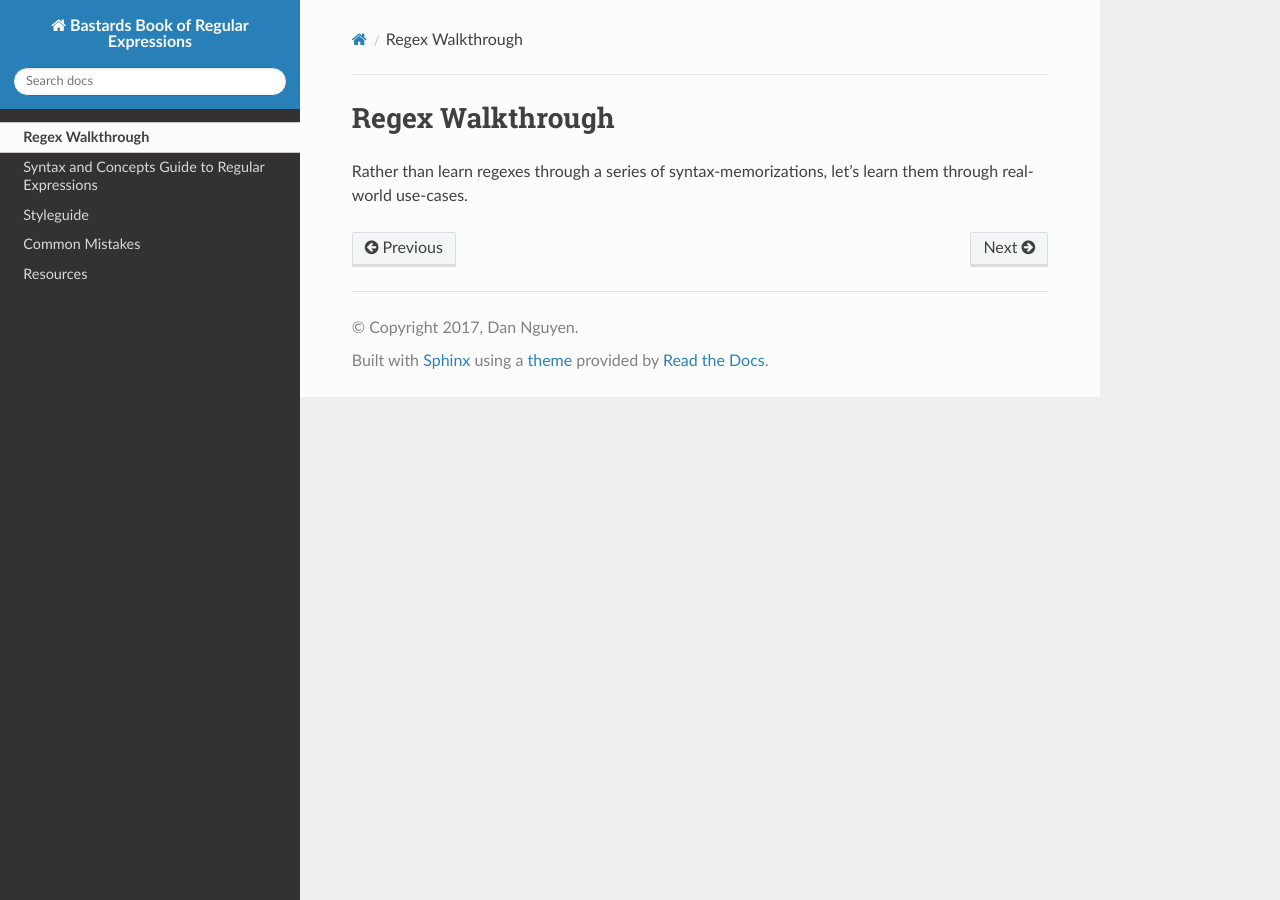
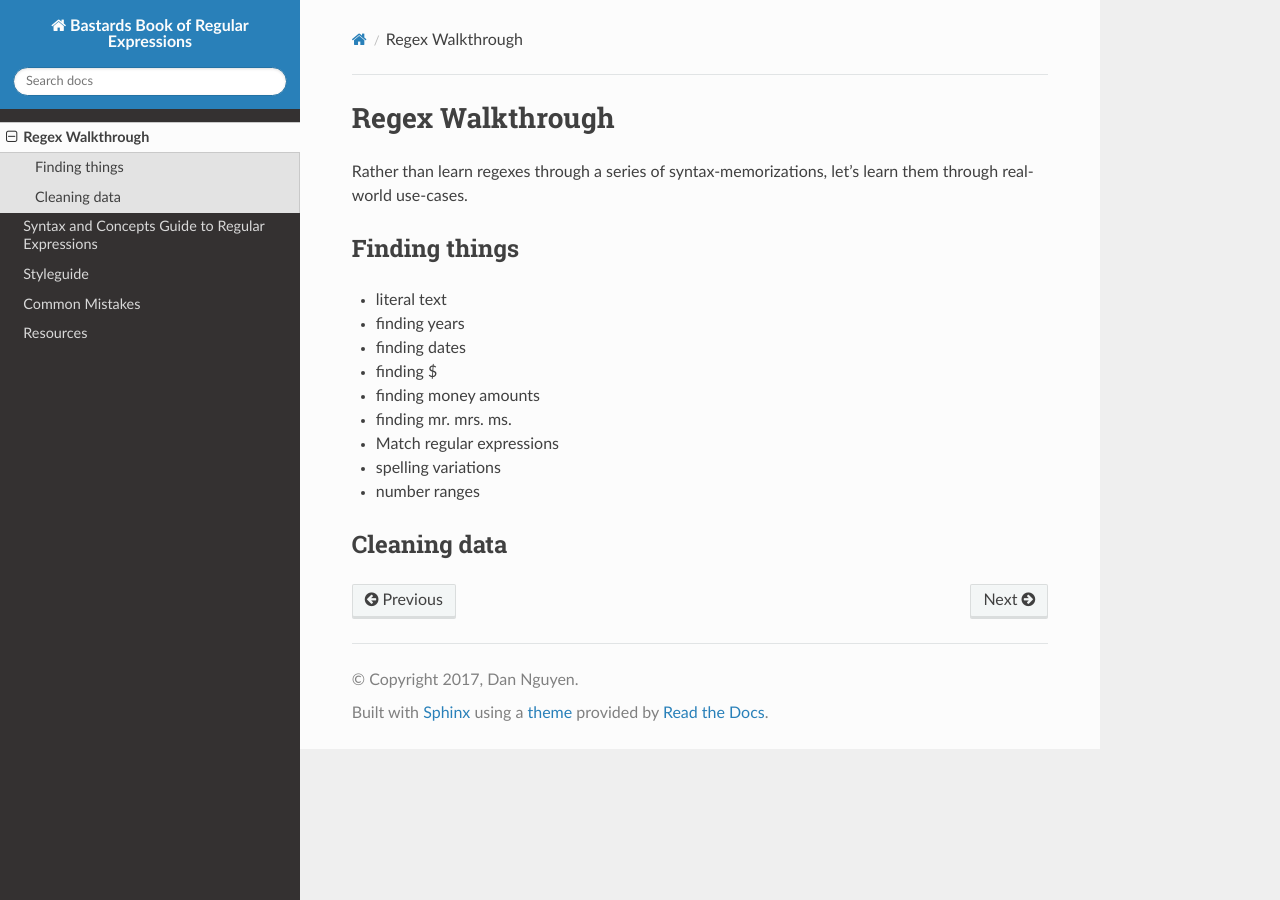
Before and after one commit to storydrivenspreadsheets/bb-regex, a Sphinx documentation site: the page built from docs/walkthrough/index.rst, in a window 1280 px wide. Built offline with Sphinx 7.4.7, drawn with Linux system fonts in a browser that asks for light colours.

Commit message:
whatever

```diff
--- a/docs/index.rst
+++ b/docs/index.rst
@@ -7,6 +7,9 @@ Introduction
 
 Lorem ipsum dolor sit amet, consectetur adipisicing elit, sed do eiusmod
 tempor incididunt ut labore et dolore magna aliqua.
+
+- :doc:`/articles/regex-limits-and-potential`
+
 
 
 Walkthrough
--- a/docs/walkthrough/index.rst
+++ b/docs/walkthrough/index.rst
@@ -3,3 +3,22 @@ Regex Walkthrough
 *****************
 
 Rather than learn regexes through a series of syntax-memorizations, let's learn them through real-world use-cases.
+
+
+Finding things
+==============
+
+- literal text
+- finding years
+- finding dates
+- finding $
+- finding money amounts
+- finding mr. mrs. ms.
+- Match regular expressions
+- spelling variations
+- number ranges
+
+
+
+Cleaning data
+=============
```
Also changed, not shown: docs/articles/plaintext-and-data.rst (added, +11 -0 lines), docs/articles/regex-limits-and-potential.rst (added, +46 -0 lines), docs/exercises/index.rst (added, +47 -0 lines).
